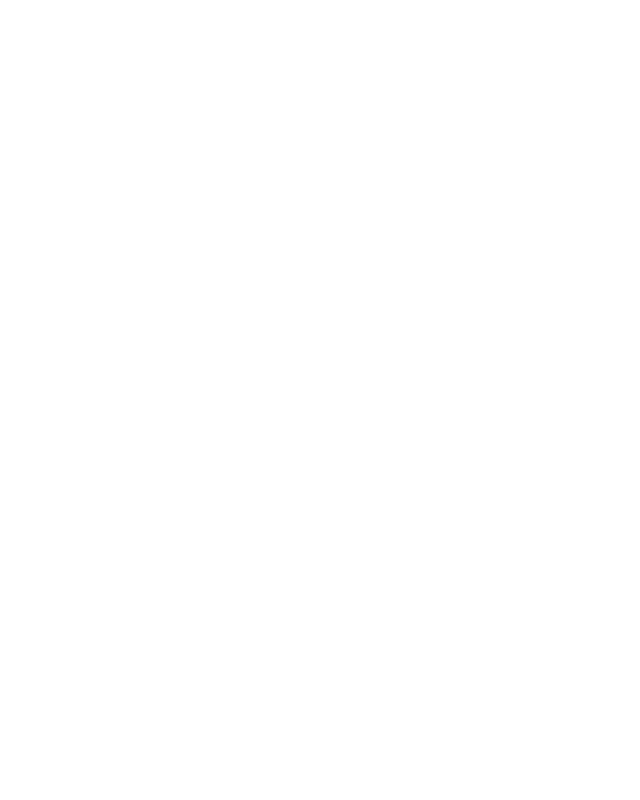
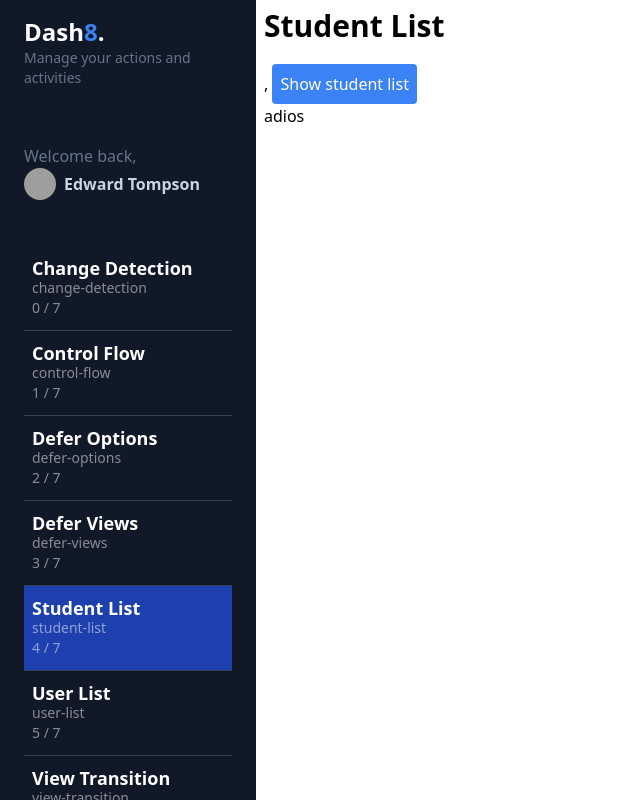
Before and after one commit to ulisesyerandis/NG-17, an Angular app: page /dashboard/student-list in a window 1280 px wide. Before the commit this address led to /. Shown: the whole page, without its empty margins (0-640 px from the left). Built offline with nearby package versions, Linux system fonts and the light colour scheme; grey boxes are pictures that could not be loaded.

Commit message:
injecting HttpClient by importaction from app.config.ts

```diff
--- a/src/app/app.config.ts
+++ b/src/app/app.config.ts
@@ -1,8 +1,14 @@
-import { ApplicationConfig } from '@angular/core';
+import { ApplicationConfig, importProvidersFrom } from '@angular/core';
 import { provideRouter } from '@angular/router';
 
 import { routes } from './app.routes';
+import { HttpClientModule } from '@angular/common/http';
 
-export const appConfig: ApplicationConfig = {
-  providers: [provideRouter(routes)]
+export const appConfig: ApplicationConfig =
+{
+  providers:
+  [
+    provideRouter(routes),
+    importProvidersFrom(HttpClientModule),
+  ]
 };
--- a/src/app/app.routes.ts
+++ b/src/app/app.routes.ts
@@ -26,6 +26,16 @@
                 path:'defer-views',
                 title:'Defer Views',
                 loadComponent: () => import('./dashboard/pages/defer-views/defer-views.component')
+            },
+            {
+                path:'student/:id',
+                title:'Student',
+                loadComponent: () => import('./dashboard/pages/student/student.component')
+            },
+            {
+                path:'student-list',
+                title:'Student List',
+                loadComponent: () => import('./dashboard/pages/student-list/student-list.component')
             },
             {
                 path:'user/:id',
--- a/src/app/dashboard/pages/student-list/student-list.component.html
+++ b/src/app/dashboard/pages/student-list/student-list.component.html
@@ -1 +1,41 @@
-<p>student-list works!</p>
+<app-title title="Student List"></app-title>
+<button
+    class="p-2 bg-blue-500 rounded text-white"
+
+>
+    Show student list
+</button>
+@if (showContent())
+{
+    <h1>hola</h1>
+}
+@else
+{
+    <h1>adios</h1>
+}
+<!-- <div class="text-2x1 bg-blue-100 mb-5">
+    @for (student of student; track $index)
+    {
+        <h1> {{$index}} - {{student.name}}</h1>
+    }
+</div> -->
+<!-- <div
+    class="text-2x1 bg-blue-100 mb-3 rounded shadow p-10"
+>
+    <ul>
+    <li *ngFor="let student of student">
+      <span>{{ student.name }}</span>
+    </li>
+  </ul>
+
+  @for (student of student; track $index)
+  {
+    <ul>
+        <li>
+            <span>{{student.name}}</span>
+        </li>
+    </ul>
+  }
+   <h1>hello World</h1>
+   <h1>{{student}}</h1>
+</div> -->
--- a/src/app/dashboard/pages/student-list/student-list.component.ts
+++ b/src/app/dashboard/pages/student-list/student-list.component.ts
@@ -1,12 +1,41 @@
-import { Component } from '@angular/core';
+import { CommonModule } from '@angular/common';
+import { Component, inject, signal } from '@angular/core';
+import { TitleComponent } from '@shared/title/title.component';
+import { StudentListService } from '../../../services/student-list.service';
+import { HttpClient } from '@angular/common/http';
 
 @Component({
   selector: 'app-student-list',
   standalone: true,
-  imports: [],
+  imports: [CommonModule, TitleComponent,],
   templateUrl: './student-list.component.html',
   styleUrl: './student-list.component.css'
 })
-export class StudentListComponent {
+export default class StudentListComponent
+{
+  student: any;
+  public studentListService = inject(StudentListService);
+  public showContent = signal(false);
+  // studentListService: any;
+
+public constructor()
+{}
+
+public FillStudentData(): void {
+  this.studentListService.getAllStudent().subscribe({
+      next: (response: any) => {
+          this.student = response;
+          console.log("Hello world");
+      },
+      error: (error: any) => {
+          console.log(error)
+      },
+  });
+}
+
+public toggleContent()
+    {
+        this.showContent.update(value => !value);
+    }
 
 }
--- a/src/app/dashboard/pages/student/student.component.ts
+++ b/src/app/dashboard/pages/student/student.component.ts
@@ -1,12 +1,13 @@
+import { CommonModule } from '@angular/common';
 import { Component } from '@angular/core';
 
 @Component({
   selector: 'app-student',
   standalone: true,
-  imports: [],
+  imports: [CommonModule],
   templateUrl: './student.component.html',
   styleUrl: './student.component.css'
 })
-export class StudentComponent {
+export default class StudentComponent {
 
 }
--- /dev/null
+++ b/src/app/services/student-list.service.ts
@@ -0,0 +1,18 @@
+import { HttpClient } from '@angular/common/http';
+import { Injectable, inject } from '@angular/core';
+
+@Injectable({
+  providedIn: 'root'
+})
+export class StudentListService
+{
+  private http = inject(HttpClient);
+
+  constructor()
+  { }
+
+  public getAllStudent()
+  {
+    return this.http.get('http://localhost:8000/student');
+  }
+}
--- a/src/app/shared/sidemenu/sidemenu.component.html
+++ b/src/app/shared/sidemenu/sidemenu.component.html
@@ -18,7 +18,7 @@
     </div>
     <div id="nav" class="w-full px-6">
 
-        @for(item of menuItems; track $index)
+        @for(item of menuItems; track $index; let count = $count)
         {
            <a
      [routerLink]="item.path"
@@ -29,6 +29,7 @@
          <div class="flex flex-col">
              <span class="text-lg font-bold leading-5 text-white">{{item.title}}</span>
              <span class="text-sm text-white/50 hidden md:block">{{item.path}}</span>
+             <span class="text-sm text-white/50 hidden md:block">{{$index}} / {{count}}</span>
          </div>
      </a>
         }
```
